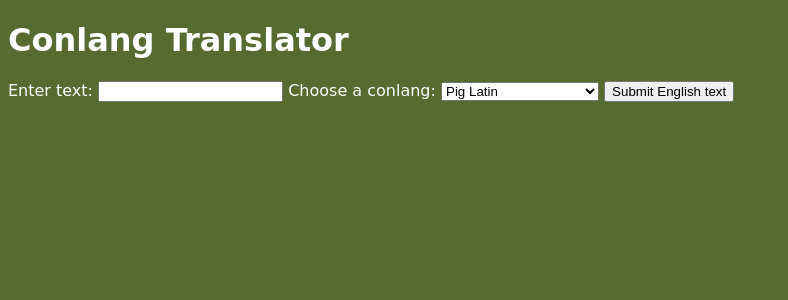
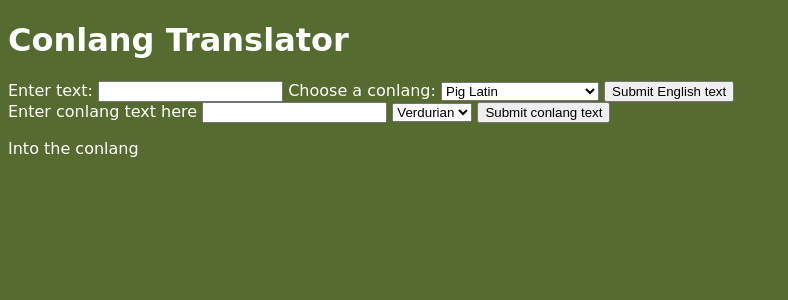
Before and after one commit to thisismeletmein8/conlang_translator, a Flask app: page / in a window 1280 px wide. Shown: the top 300 px of the page, without its empty margins (0-788 px from the left). Run offline with Flask 3, Linux system fonts and the light colour scheme.

Commit message:
Review code (#4)
* Handles all-lowercase words and proper nouns. Need to clean up the dictionary!

* Made from_verdurian actually usable!

* Made a dict class and implemented

* Used lookup()!

* Re-added text to lookup() params!

* Removed a relic

* Added support for capitalization and punctuation in into_verdurian and from_verdurian

```diff
--- a/app.py
+++ b/app.py
@@ -1,5 +1,7 @@
 """This is the actual code of the conlang translator."""
 from flask import Flask, render_template, request
+from dictionary import Dictionary
+
 app = Flask(__name__)
 
 @app.route('/', methods=['GET', 'POST'])
@@ -9,20 +11,24 @@ def home():
     output = ""
     if request.method == 'POST':
         print(request.form)
-        in_english = request.form.get("input")
+        if request.form.get("input"):
+            in_english = request.form.get("input")
 # All of the above is window dressing and then some interesting weird systematic code!
-        words = in_english.split()
-        target_language = request.form.get('conlang')
-        if target_language == "verdurian":
-            for word in words:
-                output += " " + into_verdurian(word)
-            output = "In Verdurian it's " + output
-        elif target_language == 'pig_latin':
-            for word in words:
-                output += " " + into_pig_latin(word)
-            output = "In Pig Latin it's " + output
+            words = in_english.split()
+            target_language = request.form.get('conlang')
+            if target_language == "verdurian":
+                for word in words:
+                    output += " " + into_verdurian(word)
+                output = "In Verdurian it's " + output
+            elif target_language == 'pig_latin':
+                for word in words:
+                    output += " " + into_pig_latin(word)
+                output = "In Pig Latin it's " + output
         else:
-            print("I... don't think that you bothered to use the website, you just broke the code!")
+            in_conlang = request.form.get("conlang_input")
+            input_conlang = request.form.get('conlang')
+            if input_conlang == 'verdurian':
+                output = from_verdurian(in_conlang)
     return render_template('index.html', result=output, input=in_english) # Send it
 # Aand... done.
 punctuation = [".", ",", "!", "?"]
@@ -63,15 +69,13 @@ def into_verdurian(text):
     It translates into Verdurian, an ACTUAL conlang, from English.
     :param text: It lets you pass in English text to translate into Verdurian.
     """
-    verdurian_dictionary = get_verdurian_dictionary()
+    verdurian_dictionary = get_english_to_verdurian_dictionary()
     starts_with_capital = text[0].isupper()
     ends_with_punctuation = text[-1] in punctuation
-    verdurian_word = get_verdurian_word(
-        starts_with_capital,
-        ends_with_punctuation,
-        text,
-        verdurian_dictionary
-    )
+    if ends_with_punctuation:
+        verdurian_word = get_verdurian_word(text[:-1], verdurian_dictionary)
+    else:
+        verdurian_word = get_verdurian_word(text, verdurian_dictionary)
 
     if not verdurian_word:
         return text
@@ -82,18 +86,25 @@ def into_verdurian(text):
         text
     )
     return verdurian_word
-def get_verdurian_dictionary():
+def get_english_to_verdurian_dictionary():
     """Makes verdurian_dictionary available"""
-    verdurian_dictionary = {}
-    with open('verdurian_dictionary.txt', 'r', encoding="utf-8") as file:
-        for line in file:
-            array = line.strip().split(" - ")
-            english_word = array[0][1:]
-            if len(array) > 2:
-                verdurian_word = array[2]
-                verdurian_dictionary[english_word] = verdurian_word
+    verdurian_dictionary = Dictionary(
+        from_lang="english",
+        to_lang="verdurian",
+        corpus_path='verdurian_dictionary.txt'
+    )
+
     return verdurian_dictionary
-def get_verdurian_word(starts_with_capital, ends_with_punctuation, text, verdurian_dictionary):
+def get_verdurian_to_english_dictionary():
+    """Makes verdurian_dictionary available"""
+    verdurian_dictionary = Dictionary(
+        from_lang="verdurian",
+        to_lang="english",
+        corpus_path='verdurian_dictionary.txt'
+    )
+
+    return verdurian_dictionary
+def get_verdurian_word(text, verdurian_dictionary):
     """
     Docstring for get_verdurian_word
 
@@ -102,15 +113,8 @@ def get_verdurian_word(starts_with_capital, ends_with_punctuation, text, verduri
     :param text: string
     :param verdurian_dictionary: dictionary
     """
-    verdurian_word = ""
-    if starts_with_capital and ends_with_punctuation:
-        verdurian_word = verdurian_dictionary.get(text[:-1].lower())
-    elif starts_with_capital:
-        verdurian_word = verdurian_dictionary.get(text.lower())
-    elif ends_with_punctuation:
-        verdurian_word = verdurian_dictionary.get(text[:-1])
-    else:
-        verdurian_word = verdurian_dictionary.get(text)
+    normalized_word = text.lower()
+    verdurian_word = verdurian_dictionary.lookup(normalized_word)
 
     return verdurian_word
 def reassemble_word(starts_with_capital, ends_with_punctuation, verdurian_word, text):
@@ -130,3 +134,27 @@ def reassemble_word(starts_with_capital, ends_with_punctuation, verdurian_word,
         verdurian_word += text[-1]
 
     return verdurian_word
+def from_verdurian(text):
+    """
+    Docstring for from_verdurian
+    It goes from Verdurian into English.
+    :param text: string
+    """
+    verdurian_dictionary = get_verdurian_to_english_dictionary()
+    starts_with_capital = text[0].isupper()
+    ends_with_punctuation = text[-1] in punctuation
+    if ends_with_punctuation:
+        normalized_word = text[:-1].lower()
+        english_word = verdurian_dictionary.lookup(normalized_word)
+    else:
+        normalized_word = text.lower()
+        english_word = verdurian_dictionary.lookup(normalized_word)
+    if not english_word:
+        return text
+    english_word = reassemble_word(
+        starts_with_capital,
+        ends_with_punctuation,
+        english_word,
+        text
+    )
+    return english_word
--- a/app_test.py
+++ b/app_test.py
@@ -1,6 +1,6 @@
 """The app's test file"""
 import sys
-from app import into_pig_latin, into_verdurian
+from app import into_pig_latin, into_verdurian, from_verdurian
 failures = 0
 def compare(real, expected):
     """It's just a nice test that tests if it's working"""
@@ -36,6 +36,10 @@ if compare(into_verdurian("Yes."), "Ar."):
     failures += 1
 if compare(into_verdurian("Felix."), "Felix."):
     failures += 1
+if compare(from_verdurian("Ar."), "Yes."):
+    failures += 1
+if compare(from_verdurian("impitir"), "absorb"):
+    failures += 1
 if failures > 0:
     print("At least 1 test failed!")
     sys.exit(1)
--- a/templates/index.html
+++ b/templates/index.html
@@ -18,13 +18,22 @@
         </select>
         <button type="submit">Submit English text</button>
     </form>
+    <form method="post">
+        <label for="conlang_input">Enter conlang text here</label>
+        <input type="text" id="conlang_input" name="conlang_input">
+        <select name="conlang" id="language" required>
+            <option value="verdurian">Verdurian</option>
+        </select>
+        <button type="submit">Submit conlang text</button>
+    </form>
     <!--Above it's getting the code and below it's displaying the result.-->
+    <p>Into the conlang</p>
     {% if input %}
         <p>You wrote: {{ input }}</p> <!--It does say you wrote and then in pig latin it's-->
     {% endif %}
 
     {% if result %}
-        <p>{{ result }}</p>
+        <p>Your translation result is {{ result }}</p>
     {% endif %}
     </body>
 </html>
```
Also changed, not shown: dictionary.py (added, +35 -0 lines).
